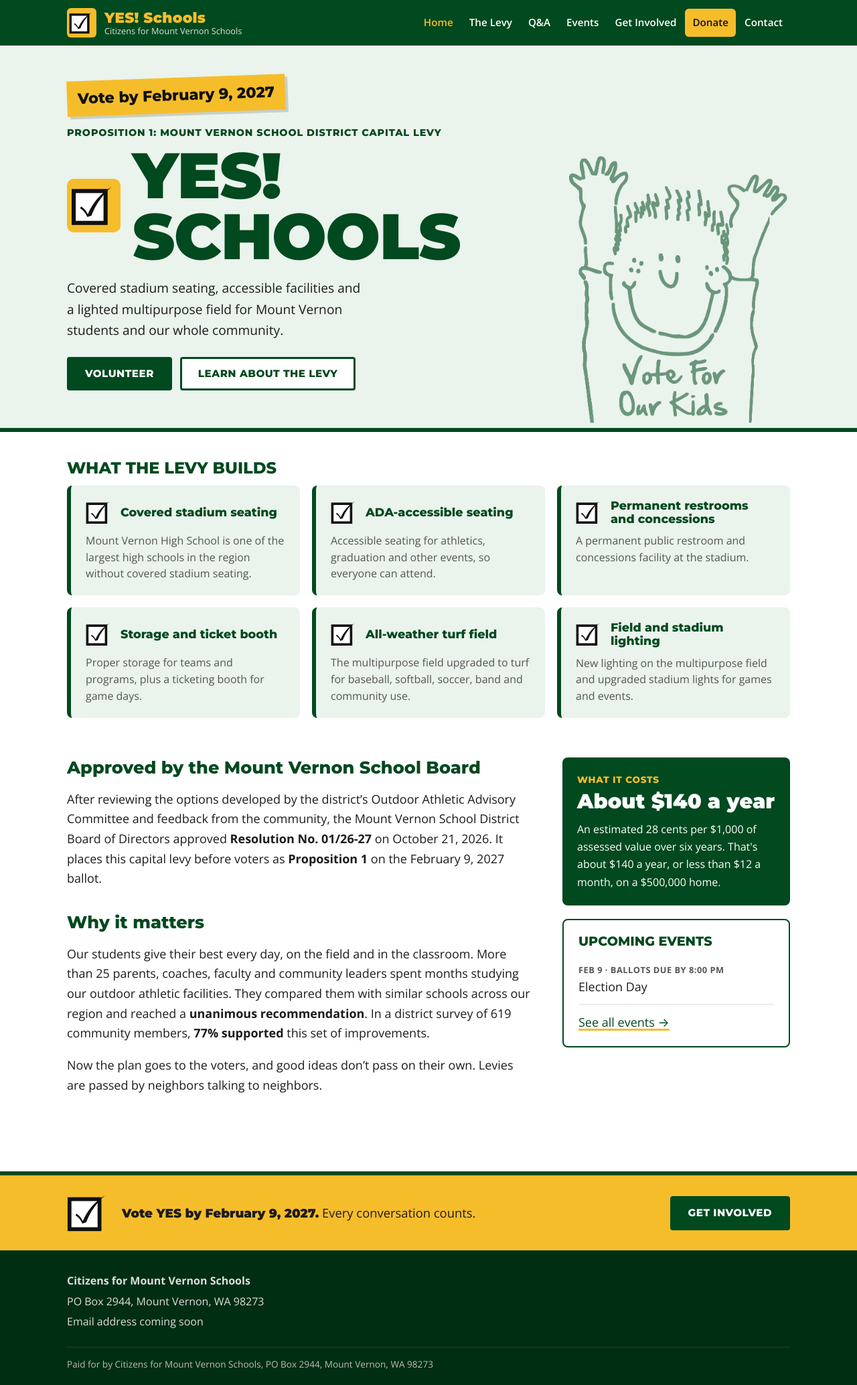
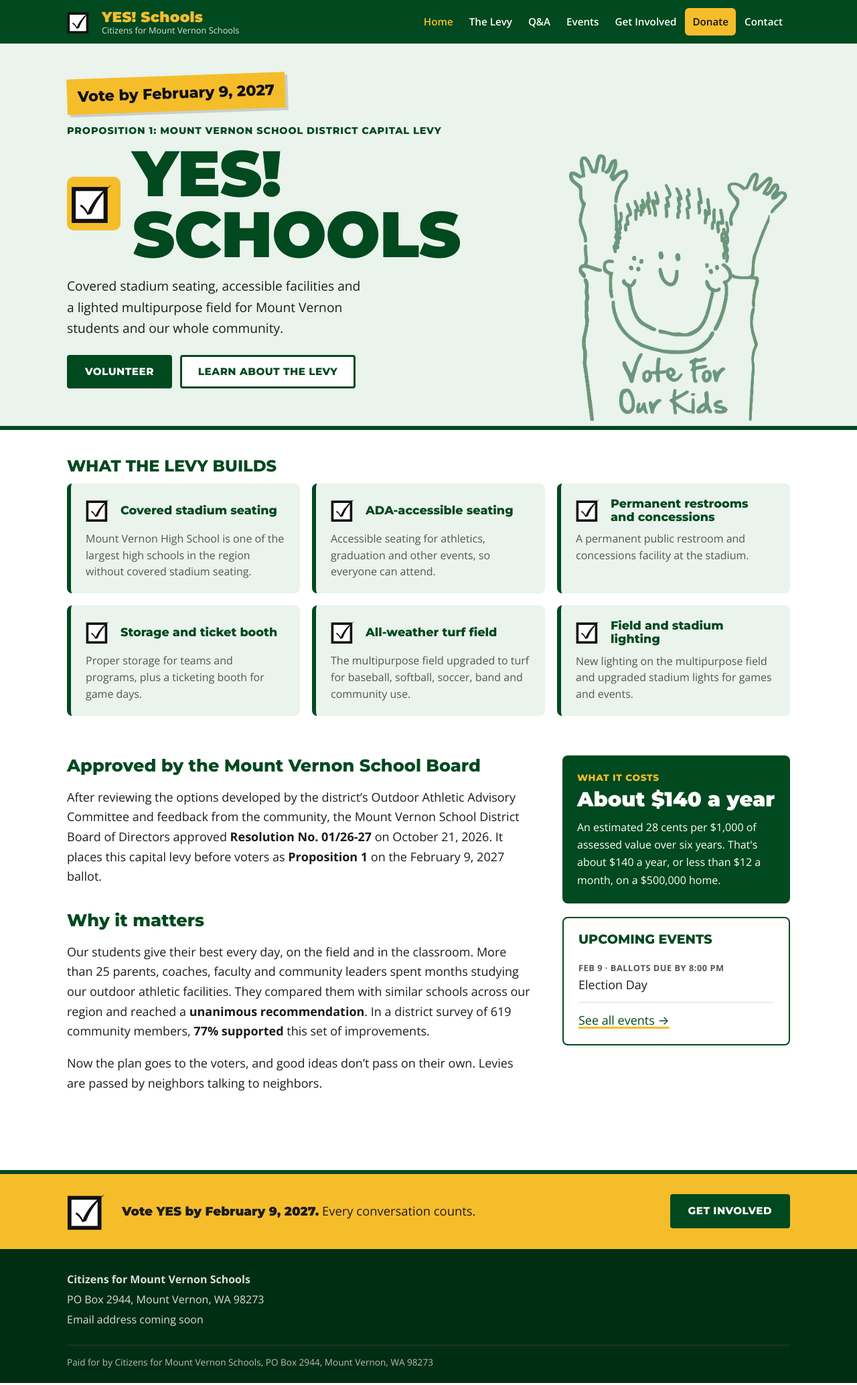
Before and after one commit to Citizens-for-Mount-Vernon-Schools/cmvs-website, a Jekyll site: the page built from index.md, in a window 1280 px wide. Shown: the whole page at 67% size. Built offline with Jekyll 4.4.1, drawn with Linux system fonts in a browser that asks for light colours.

Commit message:
Drop yellow tile behind the menu bar checkmark
Co-Authored-By: Claude Opus 5.5 <noreply@anthropic.com>
Claude-Session: https://claude.ai/code/session_01SpCqsKiyYi6ZBD9uFZkAdm

```diff
--- a/assets/css/style.css
+++ b/assets/css/style.css
@@ -35,7 +35,7 @@ h3 { font-size: 1.1rem; font-weight: 800; margin: 0 0 .25rem; }
 .header-inner { display: flex; align-items: center; justify-content: space-between; gap: 12px 20px; padding-top: 12px; padding-bottom: 12px; flex-wrap: wrap; }
 .brand { flex: 0 1 auto; min-width: 0; display: flex; align-items: center; gap: 12px; color: var(--white); text-decoration: none; }
 .brand:hover { background: none; }
-.brand-check { width: 44px; height: 44px; background: var(--yellow); border-radius: 6px; padding: 3px; }
+.brand-check { width: 40px; height: 40px; }
 .brand-logo { height: 48px; width: auto; }
 .brand-text { display: flex; flex-direction: column; line-height: 1.15; }
 .brand-yes { font-family: var(--head); font-weight: 900; font-size: 1.35rem; color: var(--yellow); letter-spacing: .01em; }
```
